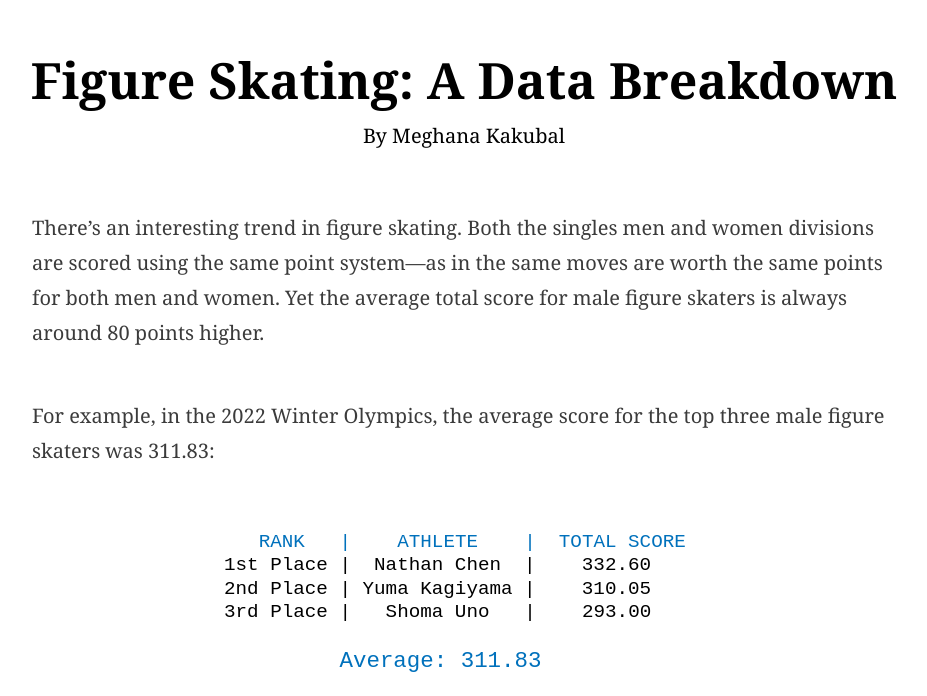
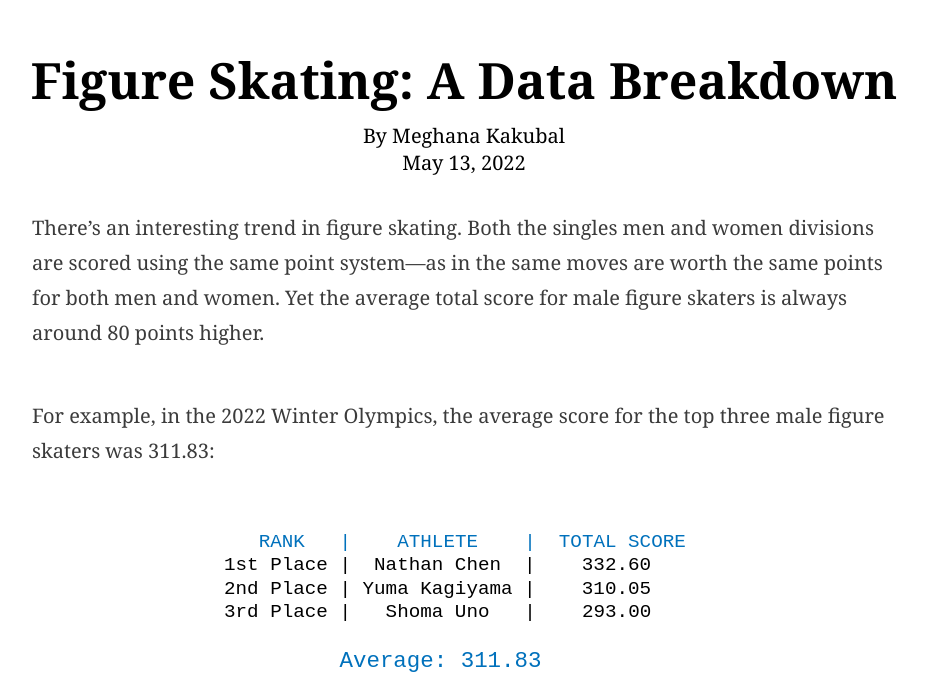
Before and after one commit to meghanakakubal/dj-final-project, a plain HTML site: page index.html in a window 1280 px wide. Shown: the part 104-800 px from the top of the page, without its empty margins (176-1103 px from the left). Drawn offline with nearby package versions, Linux system fonts and the light colour scheme.

Commit message:
update index.html to include date

```diff
--- a/index.html
+++ b/index.html
@@ -199,6 +199,7 @@
 			</div>
 			<div class = "section byline">
 				<p> By Meghana Kakubal</p>
+				<p> May 13, 2022</p>
 			</div>
 			<div class="section content">
 				<p>There’s an interesting trend in figure skating. Both the singles men and women divisions are scored using the same point system—as in the same moves are worth the same points for both men and women. Yet the average total score for male figure skaters is always around 80 points higher.
```
